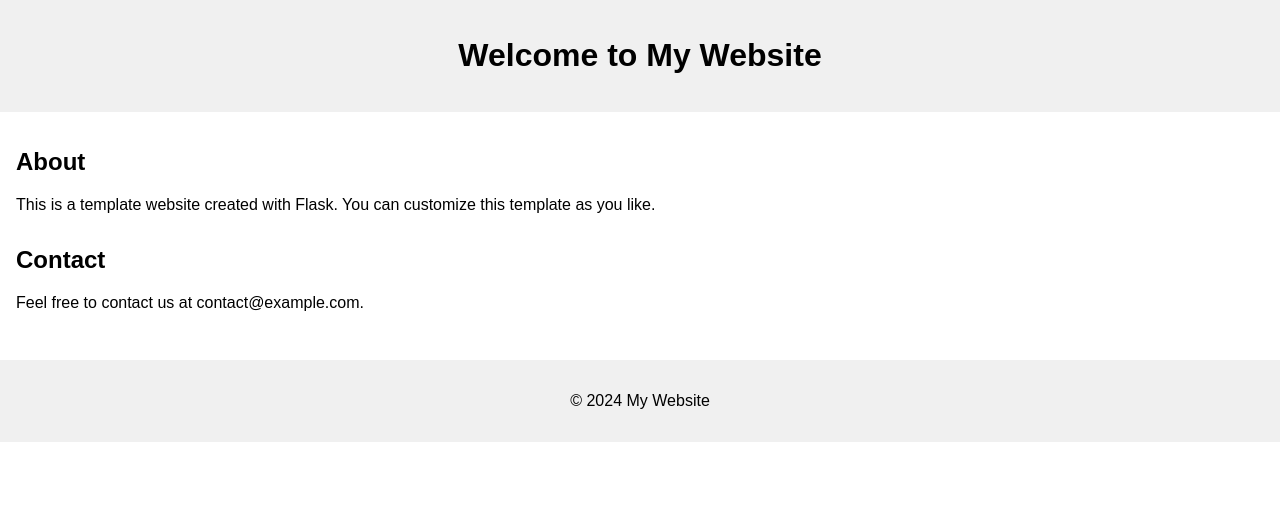
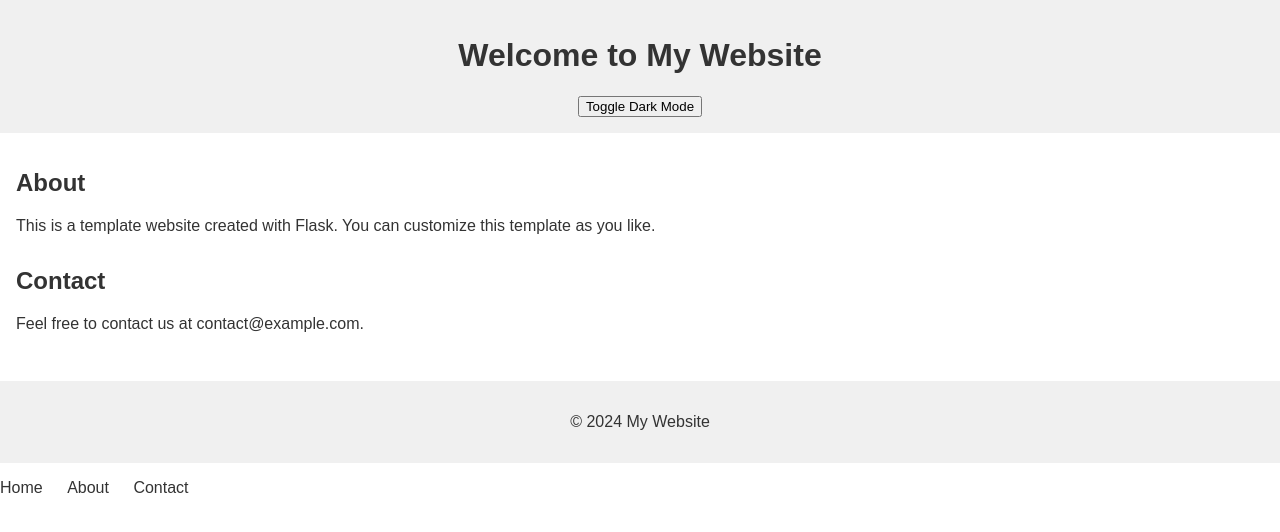
Before and after one commit to Hisslyn/Website, a Flask app: page / in a window 1280 px wide. Shown: the top 532 px of the page. Run offline with Flask 3, Linux system fonts and the light colour scheme.

Commit message:
Dark Mode(1/2)
Trying to create a Dark mode for the website

```diff
--- a/app.py
+++ b/app.py
@@ -6,5 +6,13 @@ app = Flask(__name__)
 def home():
     return render_template('index.html')
 
+@app.route('/about')
+def about():
+    return render_template('about.html')
+
+@app.route('/contact')
+def contact():
+    return render_template('contact.html')
+
 if __name__ == '__main__':
     app.run(debug=True)
--- a/static/styles.css
+++ b/static/styles.css
@@ -18,3 +18,43 @@ main {
 section {
     margin-bottom: 2rem;
 }
+
+nav ul {
+    list-style: none;
+    padding: 0;
+}
+
+nav ul li {
+    display: inline;
+    margin-right: 20px;
+}
+
+nav a {
+    text-decoration: none;
+    color: #333;
+}
+
+@media (max-width: 600px) {
+    nav ul li {
+        display: block;
+        margin-bottom: 10px;
+    }
+}
+
+/* Default light theme styles */
+body {
+    background-color: #fff;
+    color: #333;
+}
+
+/* Dark theme styles */
+.dark-mode {
+    background-color: #333;
+    color: #fff;
+}
+
+/* You might also want to change the colors of other elements */
+.dark-mode header, .dark-mode footer {
+    background-color: #222;
+    color: #fff;
+}
--- a/templates/index.html
+++ b/templates/index.html
@@ -9,6 +9,7 @@
 <body>
     <header>
         <h1>Welcome to My Website</h1>
+        <button id="toggleButton">Toggle Dark Mode</button>
     </header>
     <main>
         <section>
@@ -24,4 +25,12 @@
         <p>© 2024 My Website</p>
     </footer>
 </body>
+<nav>
+    <ul>
+        <li><a href="{{ url_for('home') }}">Home</a></li>
+        <li><a href="{{ url_for('about') }}">About</a></li>
+        <li><a href="{{ url_for('contact') }}">Contact</a></li>
+    </ul>
+</nav>
+
 </html>
```
Also changed, not shown: static/scripts.js (added, +12 -0 lines), templates/about.html (added, +8 -0 lines), templates/contact.html (added, +8 -0 lines).
